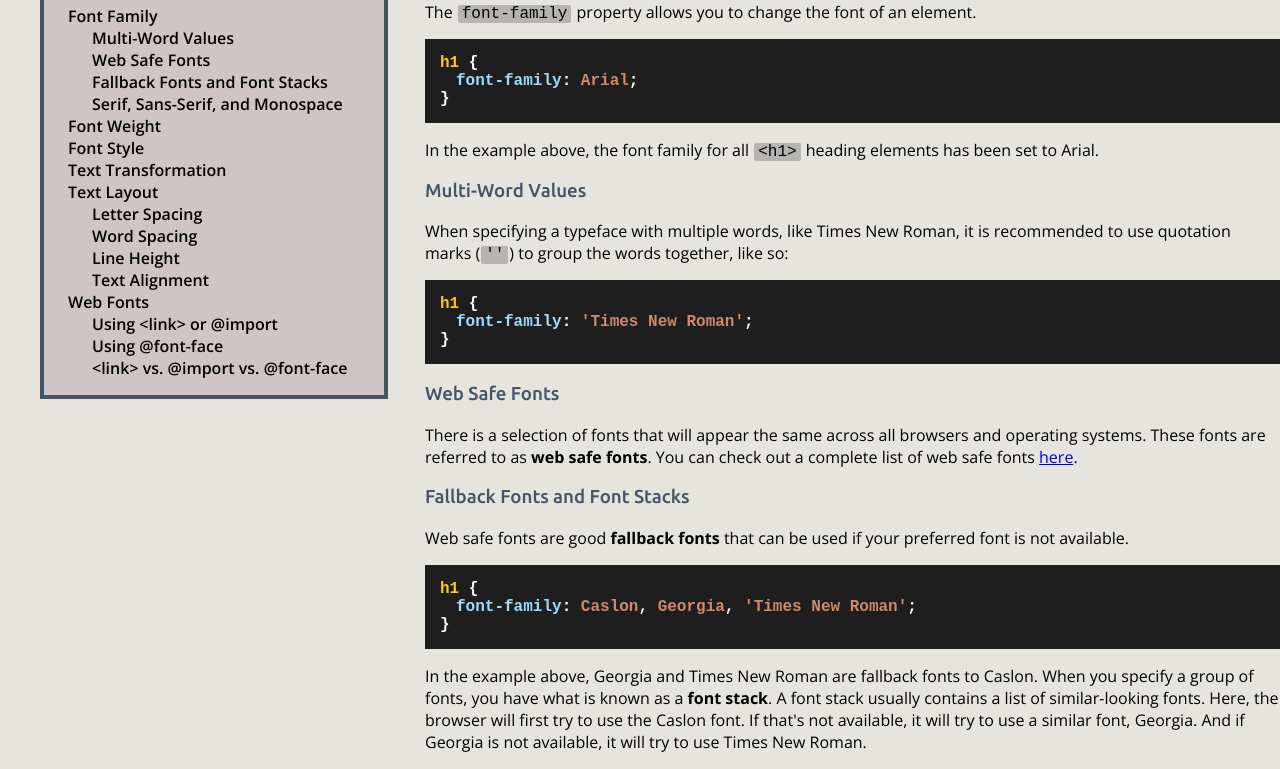
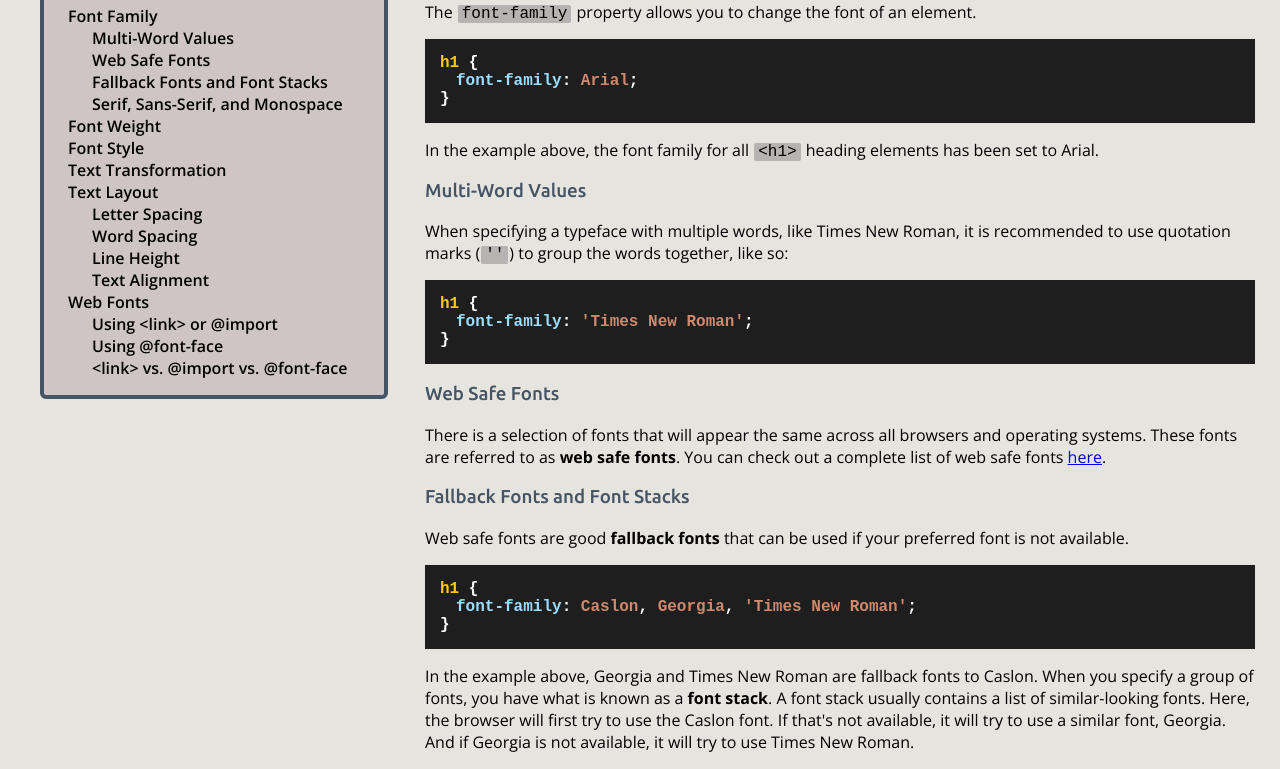
Before and after one commit to devoncastillo/devoncastillo.github.io, a plain HTML site: page CheetSheetProject/index.html in a window 1280 px wide. Shown: the part 192-961 px from the top of the page. Drawn offline with nearby package versions, Linux system fonts and the light colour scheme.

Commit message:
Refactor styles
Add border radius to nav, padding to improve page setup

```diff
--- a/CheetSheetProject/style.css
+++ b/CheetSheetProject/style.css
@@ -4,6 +4,7 @@
 body {
   background-color: #e6e4df;
   font-size: 1em;
+  padding-left: 30px;
 }
 
 h1, h2, h3, h4 {
@@ -26,6 +27,7 @@ p, li{
 
 nav {
   border: rgb(70, 85, 102) 4px solid;
+  border-radius: 6px;
   background-color: rgb(208, 197, 197);
   width: 340px;
   position: fixed;
@@ -56,6 +58,7 @@ main {
   position: absolute;
   top: 125px;
   left: 425px;
+  padding-right: 25px;
 }
 
 /* Styling for Code Examples */
```
